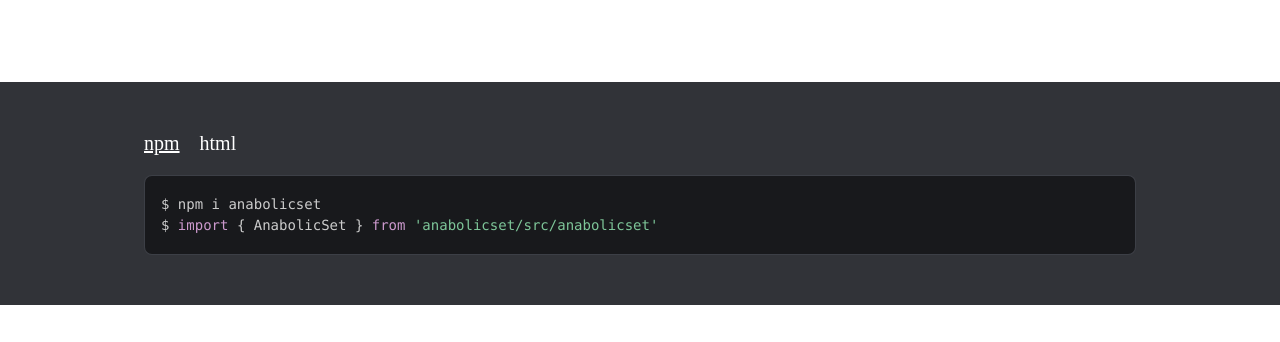
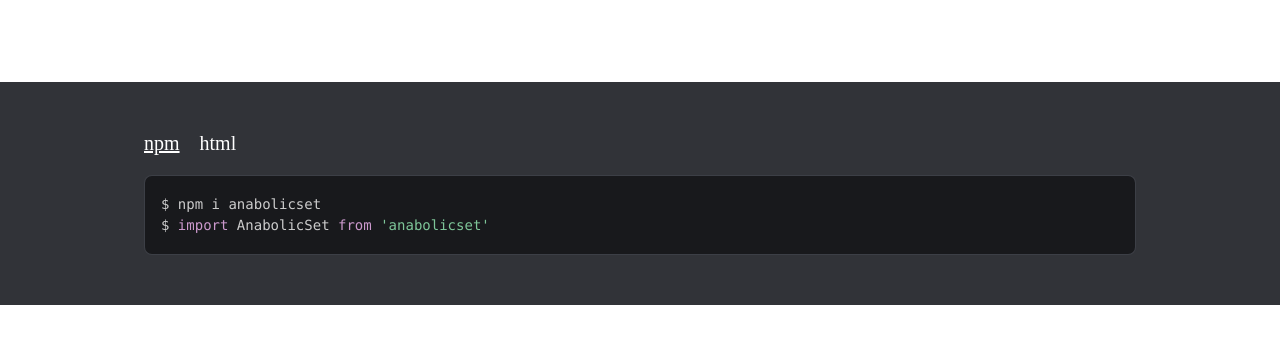
Before and after one commit to puffinsoft/AnabolicSet, a website: page docs/index.html in a window 1280 px wide. Shown: the part 785-1127 px from the top of the page. Drawn offline with nearby package versions, Linux system fonts and the light colour scheme; a web font is replaced by a local one.

Commit message:
Update import for npm

```diff
--- a/docs/index.html
+++ b/docs/index.html
@@ -101,7 +101,7 @@ set.values() // [{ id: 0 }, { id: 1 }]</code></pre>
             <div data-id="npm" class="option">
                 <div class="terminal">
                     <pre><code class="language-js">$ npm i anabolicset
-$ import { AnabolicSet } from 'anabolicset/src/anabolicset'</code></pre>
+$ import AnabolicSet from 'anabolicset'</code></pre>
                     <svg class="terminal-copy terminal-icon" data-clipboard-key="npm" xmlns="http://www.w3.org/2000/svg"
                         width="22" height="22">
                         <path
--- a/docs/script.js
+++ b/docs/script.js
@@ -1,6 +1,6 @@
 (function () {
     const clipboardData = {
-        npm: "npm i anabolicset\nimport { AnabolicSet } from 'anabolicset/src/anabolicset'",
+        npm: "npm i anabolicset\nimport AnabolicSet from 'anabolicset'",
         html: `<script src="https://cdn.jsdelivr.net/gh/ColonelParrot/AnabolicSet@latest/src/anabolicset.min.js"></script>`
     }
 
```
Also changed, not shown: README.md.
